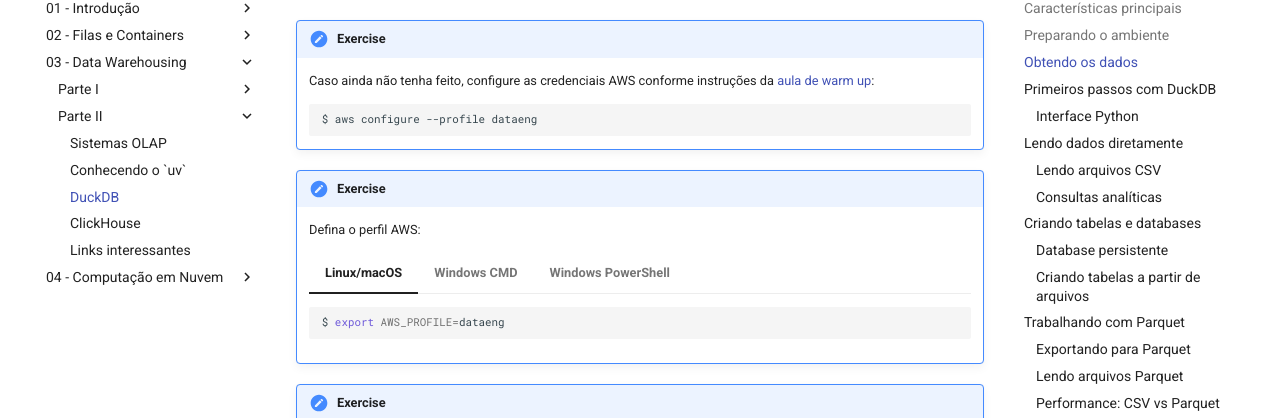
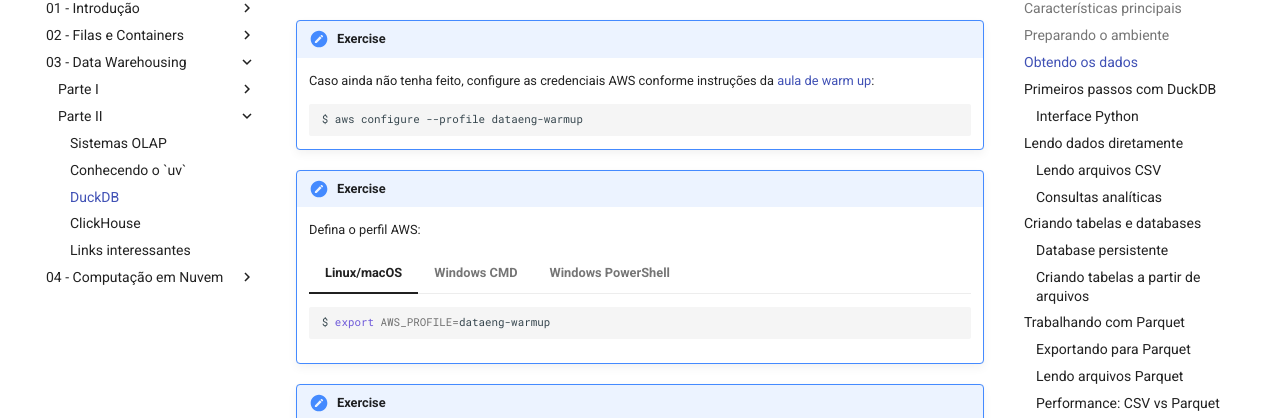
Before and after one commit to Insper/dataeng, an MkDocs documentation site: the page built from content/classes/03-data-warehouse/duckdb.md, in a window 1280 px wide and 900 px high, scrolled down 1838 px. Shown: the part 148-566 px from the top of the window. Built offline with MkDocs 1.6.1 and Material for MkDocs 9.7.7, drawn with Linux system fonts in a browser that asks for light colours; comment, search, counter and statistics services are not loaded.

Commit message:
fix aws profile name

````diff
--- a/content/classes/03-data-warehouse/duckdb.md
+++ b/content/classes/03-data-warehouse/duckdb.md
@@ -89,7 +89,7 @@ Vamos utilizar os dados do **S3** da aula de [*warm up*](../01-intro/warmup.md)
     <div class="termy">
 
     ```bash
-    $ aws configure --profile dataeng
+    $ aws configure --profile dataeng-warmup
     ```
 
     </div>
@@ -102,7 +102,7 @@ Vamos utilizar os dados do **S3** da aula de [*warm up*](../01-intro/warmup.md)
         <div class="termy">
 
         ```bash
-        $ export AWS_PROFILE=dataeng
+        $ export AWS_PROFILE=dataeng-warmup
         ```
 
         </div>
@@ -112,7 +112,7 @@ Vamos utilizar os dados do **S3** da aula de [*warm up*](../01-intro/warmup.md)
         <div class="termy">
 
         ```bash
-        $ set AWS_PROFILE=dataeng
+        $ set AWS_PROFILE=dataeng-warmup
         ```
 
         </div>
@@ -122,7 +122,7 @@ Vamos utilizar os dados do **S3** da aula de [*warm up*](../01-intro/warmup.md)
         <div class="termy">
 
         ```bash
-        $ $env:AWS_PROFILE="dataeng"
+        $ $env:AWS_PROFILE="dataeng-warmup"
         ```
 
         </div>
````
Also changed, not shown: content/classes/01-intro/warmup.md (+1 -1 lines).
